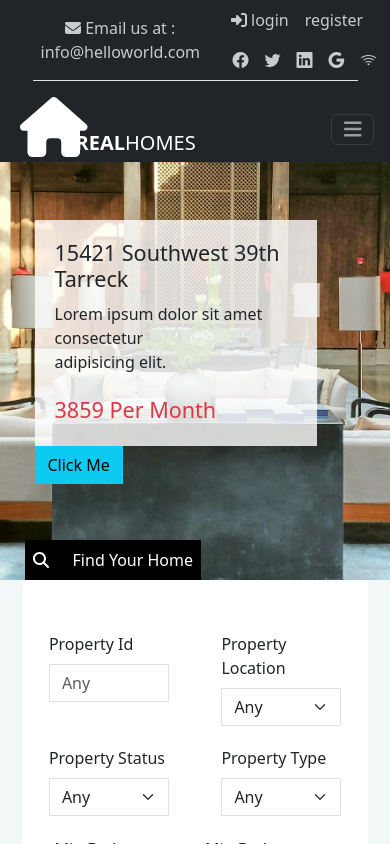
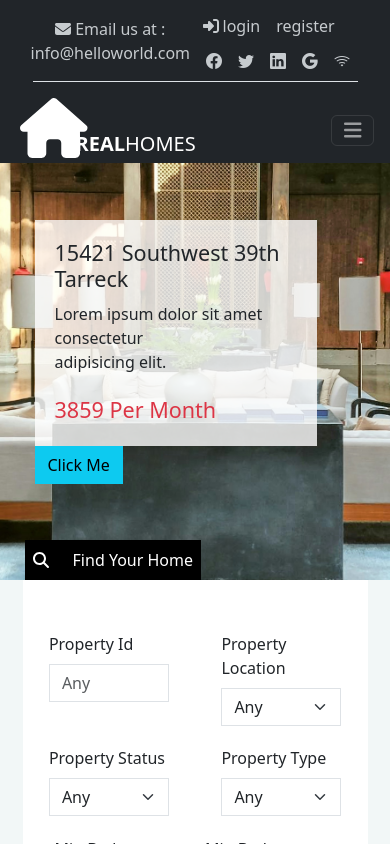
Before and after one commit to Nazmul-dot/realstate_home_page2, a React (Create React App) app: page / in a window 390 px wide. Shown: the top 844 px of the page. Built offline with nearby package versions, Linux system fonts and the light colour scheme.

Commit message:
right side

```diff
--- a/src/components/header/header2/Header2.js
+++ b/src/components/header/header2/Header2.js
@@ -24,7 +24,7 @@ function Header2() {
       <div className="p-0 m-0 header-container">
         <header className="row  m-0 p-0  pb-3 bg-dark">
           <div className="col-10 col-md-10   border-bottom mx-auto d-flex justify-content-between m-0 p-0">
-            <div className=" d-flex align-items-center">
+            <div className=" d-flex align-items-center" style={{marginLeft:'-10px'}}>
               <span className="p-2 " style={{ color: "#d6daddea" }}>
                 <FontAwesomeIcon icon={faEnvelope} className="me-1" />
                 Email us at : info@helloworld.com{" "}
@@ -34,7 +34,7 @@ function Header2() {
               className=" d-flex m-0 p-0 flex-wrap  justify-content-center"
               style={{ color: "#d6daddea" }}
             >
-              <div className="d-flex p-0">
+              <div className="d-flex p-0 " style={{marginLeft:'-20px',marginTop:'6px'}}>
                 <div className="p-2 login-div d-flex align-items-center">
                   <FontAwesomeIcon icon={faRightToBracket} className="me-1" />
                   login
@@ -44,7 +44,7 @@ function Header2() {
                 </div>
               </div>
 
-              <div className="d-flex ">
+              <div className="d-flex head-logo p-0">
                 <div className=" p-2 ">
                   <i class="bi bi-facebook"></i>
                 </div>
@@ -57,7 +57,7 @@ function Header2() {
                 <div className=" p-2 ">
                   <i class="bi bi-google"></i>
                 </div>
-                <div className=" p-2 ">
+                <div className=" p-2 me-3">
                   <i class="bi bi-wifi"></i>
                 </div>
               </div>
--- a/src/components/header/header2/header2.css
+++ b/src/components/header/header2/header2.css
@@ -53,6 +53,9 @@ header {
   .logo-section{
     margin-left: 120px;
   }
+  .head-logo{
+    margin-top: 7px;
+  }
 
   @media screen and (max-width:580px){
     .contarct-icon{
@@ -76,6 +79,9 @@ header {
       .login-div{
         margin-left: 15px;
       }
+      .head-logo{
+        margin-top: -5px;
+      }
 
   }
 
```
